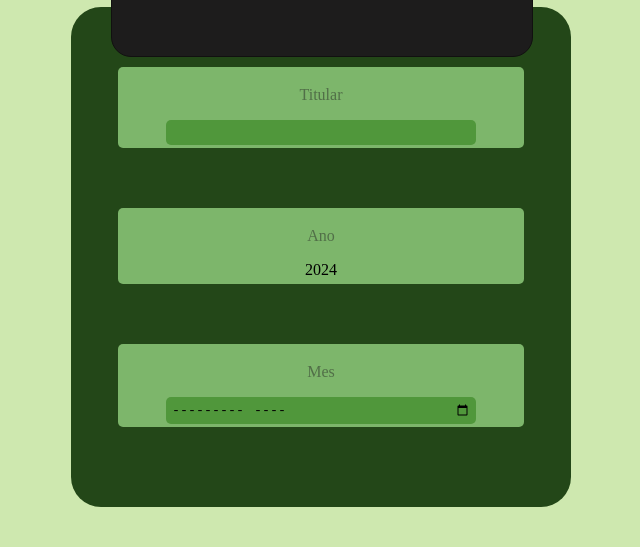
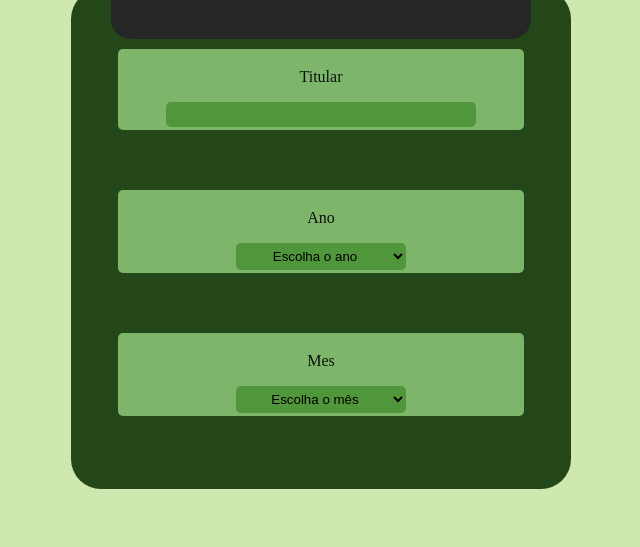
Before and after one commit to debora-sl/formulario_de_cartao_de_credito, a plain HTML site: page index.html in a window 1280 px wide. Shown: the part 253-800 px from the top of the page, without its empty margins (319-959 px from the left). Drawn offline with Linux system fonts and the light colour scheme.

Commit message:
Finalizado a estilização do formulário e atualizando o README.

```diff
--- a/css/cabecalho.css
+++ b/css/cabecalho.css
@@ -1,4 +1,5 @@
 .cabecalho{
     font-size: 1em;
     color: #2122227a;
+    margin-top: -1em;
 }
--- a/css/cartao-de-credito.css
+++ b/css/cartao-de-credito.css
@@ -1,6 +1,5 @@
 .cartao-de-credito{
-    background: #1d1c1c;
-    border: thin solid #111010;
+    background: #272626;
     border-radius: 20px;
     display: flex;
     flex-direction: column;
--- a/css/formulario.css
+++ b/css/formulario.css
@@ -22,7 +22,7 @@
 
 .formulario__titulo{
     font-size: 1em;
-    color: #2122227a;
+    color: #030303ec;
 }
 
 .formulario__input{
@@ -30,5 +30,18 @@
     border-radius: 5px;
     background-color: #50973b;
     padding: 5px;
+    text-align: center;
     width: 300px;
 }
+
+.formulario__opcoes{
+    background-color: #50973b;
+    border: none;
+    border-radius: 5px;
+    padding: 5px;
+    width: 170px;
+}
+
+.formulario__opcoes__conteudo{
+    text-align: center;
+}
--- a/css/style.css
+++ b/css/style.css
@@ -5,3 +5,7 @@ body{
     flex-direction: column;
     justify-content: center;
 }
+
+main{
+    margin-bottom: 2em;
+}
--- a/index.html
+++ b/index.html
@@ -37,11 +37,32 @@
             </div>
             <div class="formulario__div">
                 <p class="formulario__titulo">Ano</p>
-                <option value="2024" aria-placeholder="Ano">2024</option>
+                <select name="ano" id="" required="required" class="formulario__opcoes">
+                    <option value="" class="formulario__opcoes__conteudo">Escolha o ano</option>
+                    <option value="2024" class="formulario__opcoes__conteudo">2024</option>
+                    <option value="2025" class="formulario__opcoes__conteudo">2025</option>
+                    <option value="2026" class="formulario__opcoes__conteudo">2026</option>
+                    <option value="2027" class="formulario__opcoes__conteudo">2027</option>
+                    <option value="2028" class="formulario__opcoes__conteudo">2028</option>
+                </select>
             </div>
             <div class="formulario__div">
                 <p class="formulario__titulo">Mes</p>
-                <input type="month" name="mes" id="mes" class="formulario__input">
+                <select name="ano" id="" required="required" class="formulario__opcoes">
+                    <option value="" class="formulario__opcoes__conteudo">Escolha o mês</option>
+                    <option value="janeiro" class="formulario__opcoes__conteudo">Janeiro</option>
+                    <option value="fevereiro" class="formulario__opcoes__conteudo">Fevereiro</option>
+                    <option value="marco" class="formulario__opcoes__conteudo">Março</option>
+                    <option value="abril" class="formulario__opcoes__conteudo">Abril</option>
+                    <option value="maio" class="formulario__opcoes__conteudo">Maio</option>
+                    <option value="junho" class="formulario__opcoes__conteudo">Junho</option>
+                    <option value="julho" class="formulario__opcoes__conteudo">Julho</option>
+                    <option value="agosto" class="formulario__opcoes__conteudo">Agosto</option>
+                    <option value="setembro" class="formulario__opcoes__conteudo">Setembro</option>
+                    <option value="outubro" class="formulario__opcoes__conteudo">Outubro</option>
+                    <option value="novembro" class="formulario__opcoes__conteudo">Novembro</option>
+                    <option value="dezembro" class="formulario__opcoes__conteudo">Dezembro</option>
+                </select>
             </div>
 
         </form>
```
Also changed, not shown: 1 other file.
